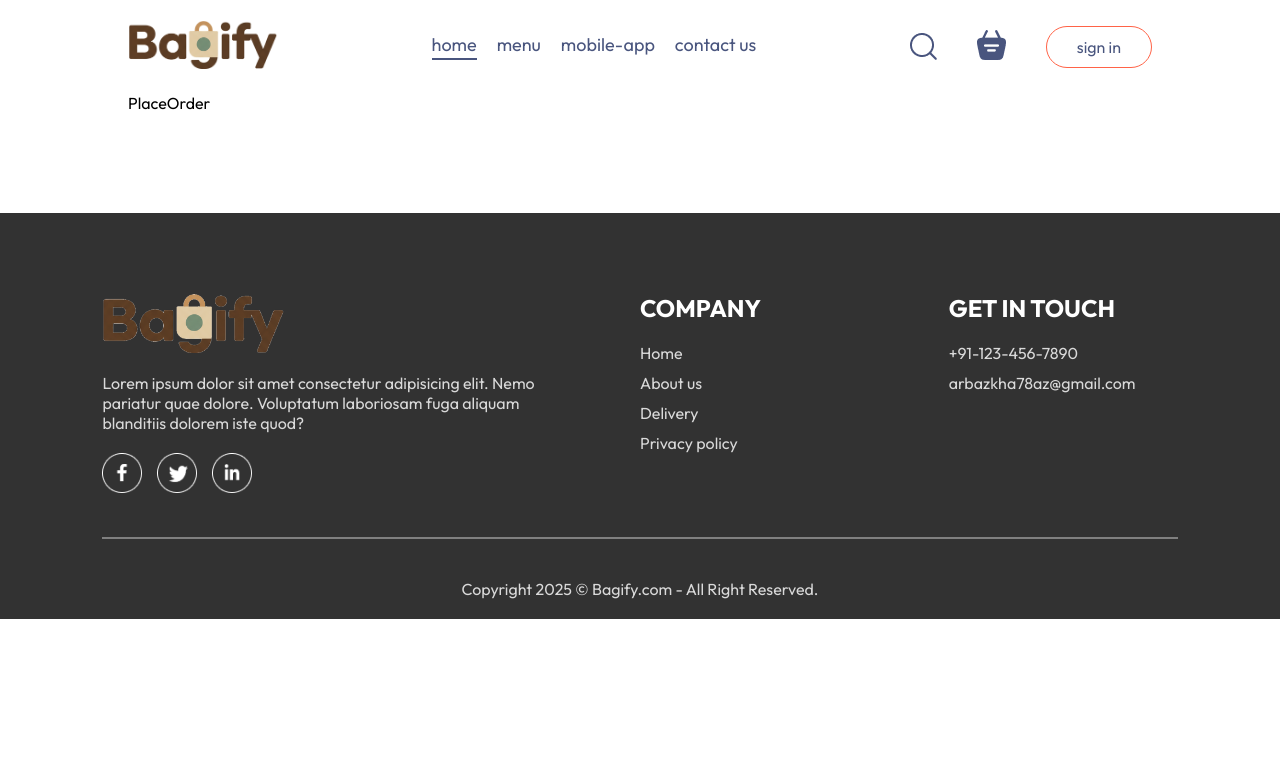
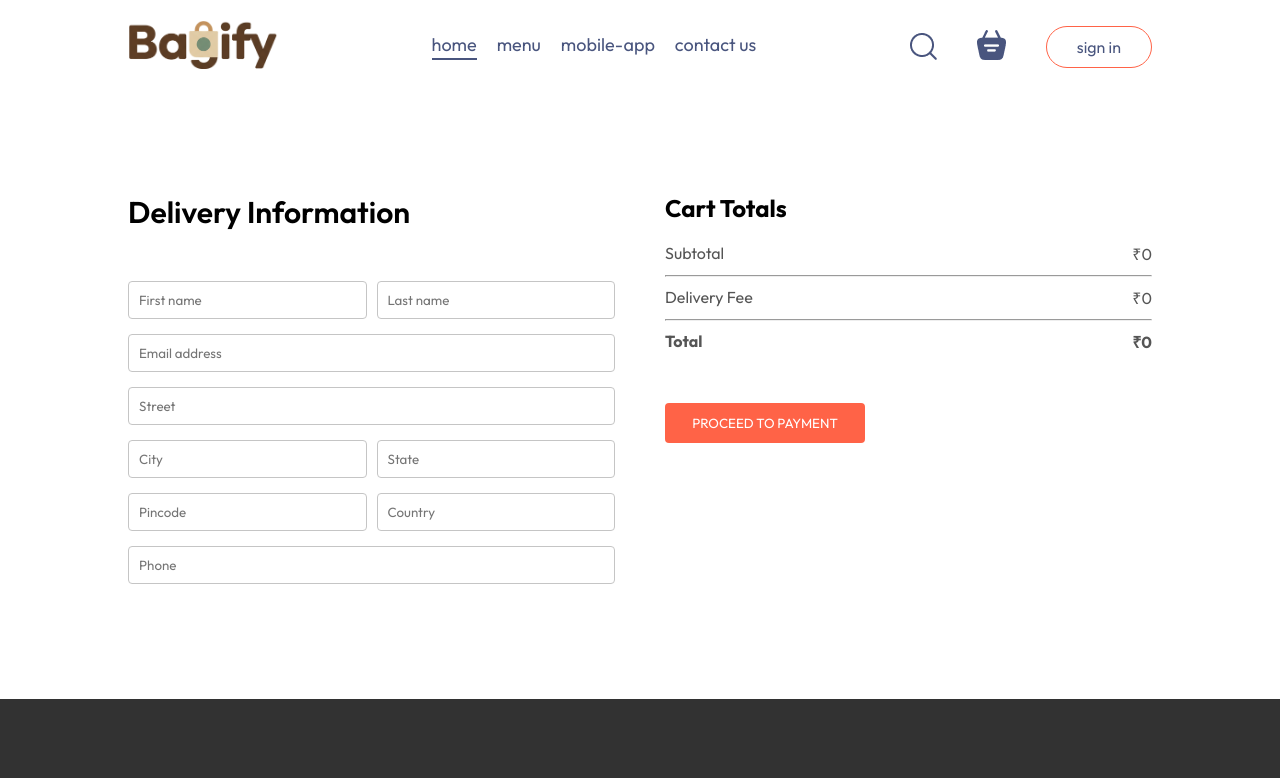
Before and after one commit to arbazzkhann/MERN-Bag-Selling-Project, a React (Vite) app in the folder frontend/: page /place-order in a window 1280 px wide. Shown: the top 778 px of the page. Built offline with nearby package versions, Linux system fonts and the light colour scheme.

Commit message:
placeorder page

```diff
--- a/frontend/src/pages/PlaceOrder/PlaceOrder.css
+++ b/frontend/src/pages/PlaceOrder/PlaceOrder.css
@@ -0,0 +1,41 @@
+.place-order {
+    display: flex;
+    align-items: start;
+    justify-content: space-between;
+    gap: 50px;
+    margin-top: 100px;
+}
+
+.place-order-left {
+    width: 100%;
+    max-width: max(30%, 500px);
+}
+
+.place-order-left .title {
+    font-size: 30px;
+    font-weight: 600;
+    margin-bottom: 50px;
+}
+
+.place-order-left input {
+    margin-bottom: 15px;
+    width: 100%;
+    padding: 10px;
+    border: 1px solid #c5c5c5;
+    border-radius: 4px;
+    outline: tomato;
+}
+
+.place-order-left .multi-fields {
+    display: flex;
+    gap: 10px;
+}
+
+.place-order-right {
+    width: 100%;
+    max-width: max(40%, 500px);
+}
+
+.place-order .cart-total button {
+    margin-top: 30px;
+}
--- a/frontend/src/pages/PlaceOrder/PlaceOrder.jsx
+++ b/frontend/src/pages/PlaceOrder/PlaceOrder.jsx
@@ -1,10 +1,55 @@
-import React from 'react'
-import "./PlaceOrder.css"
+import React, { useContext } from "react";
+import "./PlaceOrder.css";
+import { StoreContext } from "../../context/StoreContext";
 
-const PlaceOrder = () => {
+const PlaceOrder = ({}) => {
+  const {getTotalCartAmount} = useContext(StoreContext);
+
   return (
-    <div>PlaceOrder</div>
-  )
-}
+    <form className="place-order">
+        <div className="place-order-left">
+            <p className="title">Delivery Information</p>
+            <div className="multi-fields">
+                <input type="text" placeholder="First name" />
+                <input type="text" placeholder="Last name" />
+            </div>
+            <input type="text" placeholder="Email address" />
+            <input type="text" placeholder="Street" />
+            <div className="multi-fields">
+                <input type="text" placeholder="City" />
+                <input type="text" placeholder="State" />
+            </div>
+            <div className="multi-fields">
+                <input type="text" placeholder="Pincode" />
+                <input type="text" placeholder="Country" />
+            </div>
+            <input type="text" placeholder="Phone"/>
+        </div>
+        <div className="place-order-right">
+            <div className="cart-total">
+                <h2>Cart Totals</h2>
+                <div>
+                <div className='cart-total-details'>
+                    <p>Subtotal</p>
+                    <p>₹{getTotalCartAmount()}</p>
+                </div>
+                <hr />
+                <div className='cart-total-details'>
+                    <p>Delivery Fee</p>
+                    <p>₹{getTotalCartAmount() === 0 ? 0 : 40}</p>
+                </div>
+                <hr />
+                <div className='cart-total-details'>
+                    <b>Total</b>
+                    <b>₹{getTotalCartAmount() === 0 ? 0 : getTotalCartAmount() + 40}</b>
+                </div>
+          </div>
+                <button>PROCEED TO PAYMENT</button>
+            </div>
+        </div>
+    </form>
 
-export default PlaceOrder
+  );
+};
+
+export default PlaceOrder;
```
